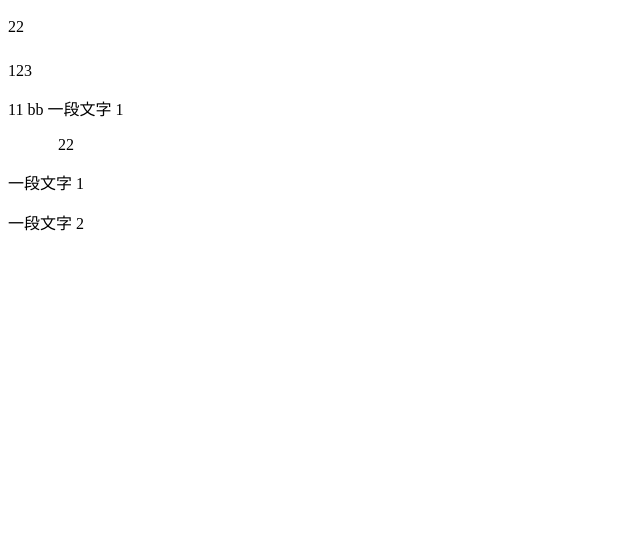
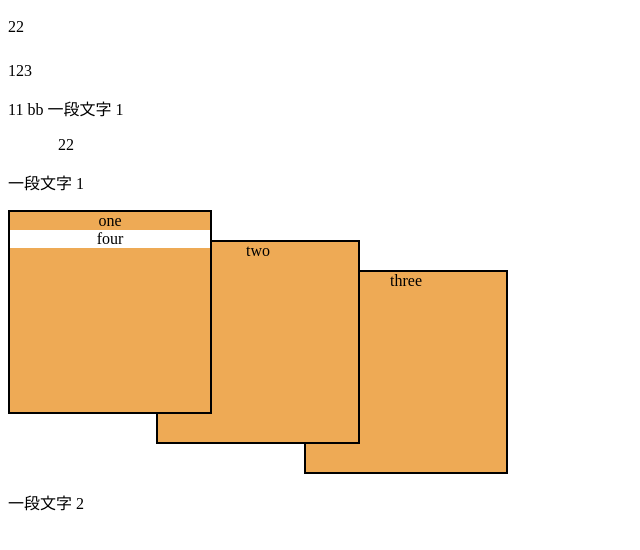
Before and after one commit to wujingc/knowledge, a plain HTML site: page muke-question/index.html in a window 1280 px wide. Shown: the whole page, without its empty margins (0-640 px from the left). Drawn offline with Linux system fonts and the light colour scheme.

Commit message:
fix：添加盒模型知识

```diff
--- a/muke-question/index.html
+++ b/muke-question/index.html
@@ -18,10 +18,73 @@
             padding-left: 30px;
         }
 
+        .box {
+            height: 200px;
+            width: 200px;
+            text-align: center;
+            border: 2px solid black;
+            background-color: #ea5;
+            vertical-align: top;
+        }
+
+        .overLap {
+            display: inline-block;
+            margin-left: -60px;
+        }
+
+        .one {
+            margin-left: 0;
+        }
+
+        .two {
+            margin-top: 30px;
+        }
+
+        .three {
+            margin-top: 60px;
+        }
+
+        .positioned {
+            position: relative;
+        }
+
+        .absolute {
+            position: absolute;
+        }
+
+        .white {
+            background-color: #fff;
+        }
+
+        .zIndex-1 {
+            z-index: -1;
+        }
+
+        .zIndex0 {
+            z-index: 0;
+        }
+
+        .zIndex1 {
+            z-index: 1;
+        }
+
+        .zIndex2 {
+            z-index: 2;
+        }
+
     </style>
 </head>
 <!-- 选择属于其父元素的首个子元素的每个 <p> 元素，并为其设置样式： -->
 <!--行内元素的padding和margin https://blog.csdn.net/qq_37621289/article/details/82859024 -->
+
+<!-- 其实，层叠上下文也基本上是有一些特定的CSS属性创建的，一般有3种方法：
+
+HTML中的根元素<html></html>本身j就具有层叠上下文，称为“根层叠上下文”。
+普通元素设置position属性为非static值并设置z-index属性为具体数值，产生层叠上下文。
+CSS3中的新属性也可以产生层叠上下文。
+层叠登记是在同一层叠上下文才生效的 -->
+<!-- https://developer.mozilla.org/zh-CN/docs/Web/CSS/CSS_Positioning/Understanding_z_index/The_stacking_context -->
+
 
 <body id="container">
     <div>
@@ -46,6 +109,14 @@
         </p>
     </div>
 
+    <!-- 当一个元素被显示设置z-index值，不管是正数、负数还是 0，所有这个元素和它的所有后代元素形成一个层叠上下文。层叠上下文的后代元素只参与和根元素的对比，不参与和根元素以外的元素对比。 -->
+    <!-- 关键点：有没有设置zindex -->
+    <div class="one overLap zIndex2 box positioned">one
+        <div class="white zIndex-1 positioned">four</div>
+    </div>
+    <div class="two overLap box zIndex1 positioned">two</div>
+    <div class="three zIndex2 overLap box">three</div>
+
     <p id="text2">一段文字 2</p>
     <!-- <script src="./function.js"></script> -->
     <script src="./prototype.js"></script>
```
Also changed, not shown: css/01-盒模型.html (+49 -0 lines).
